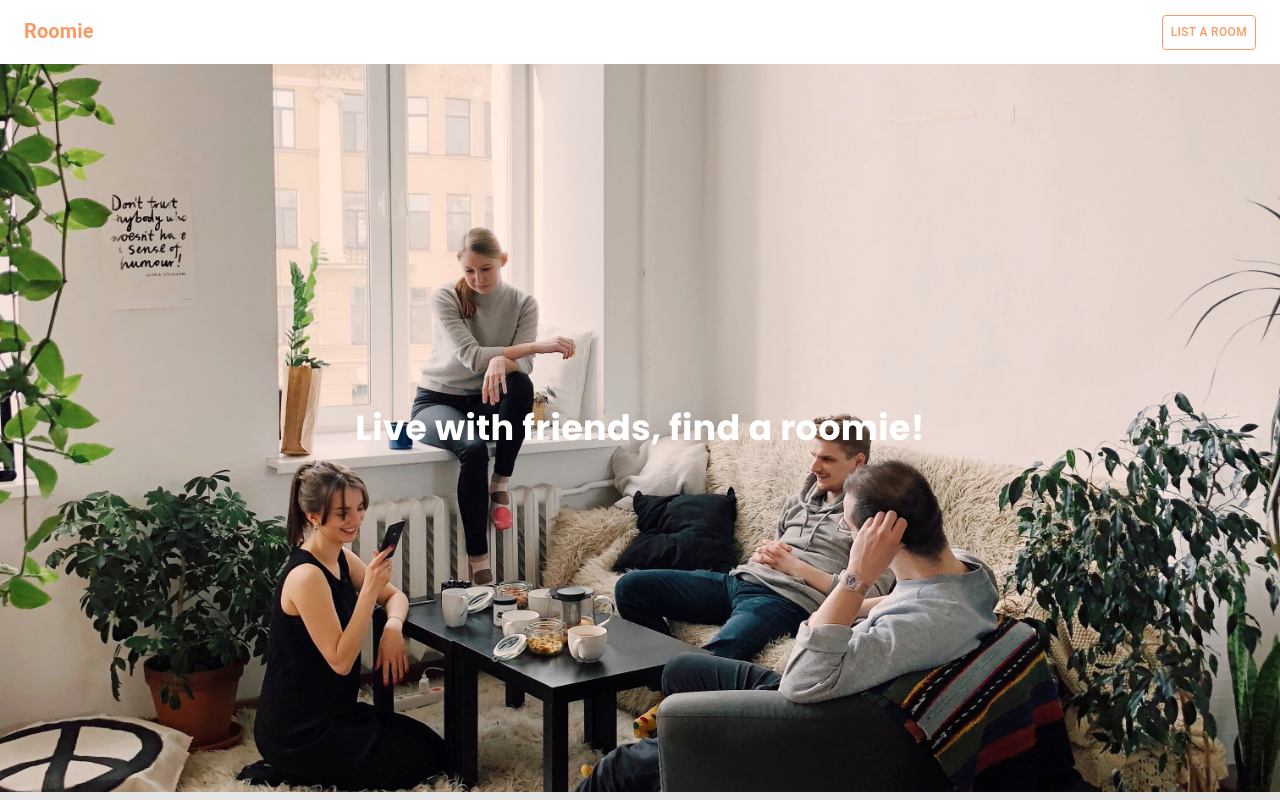
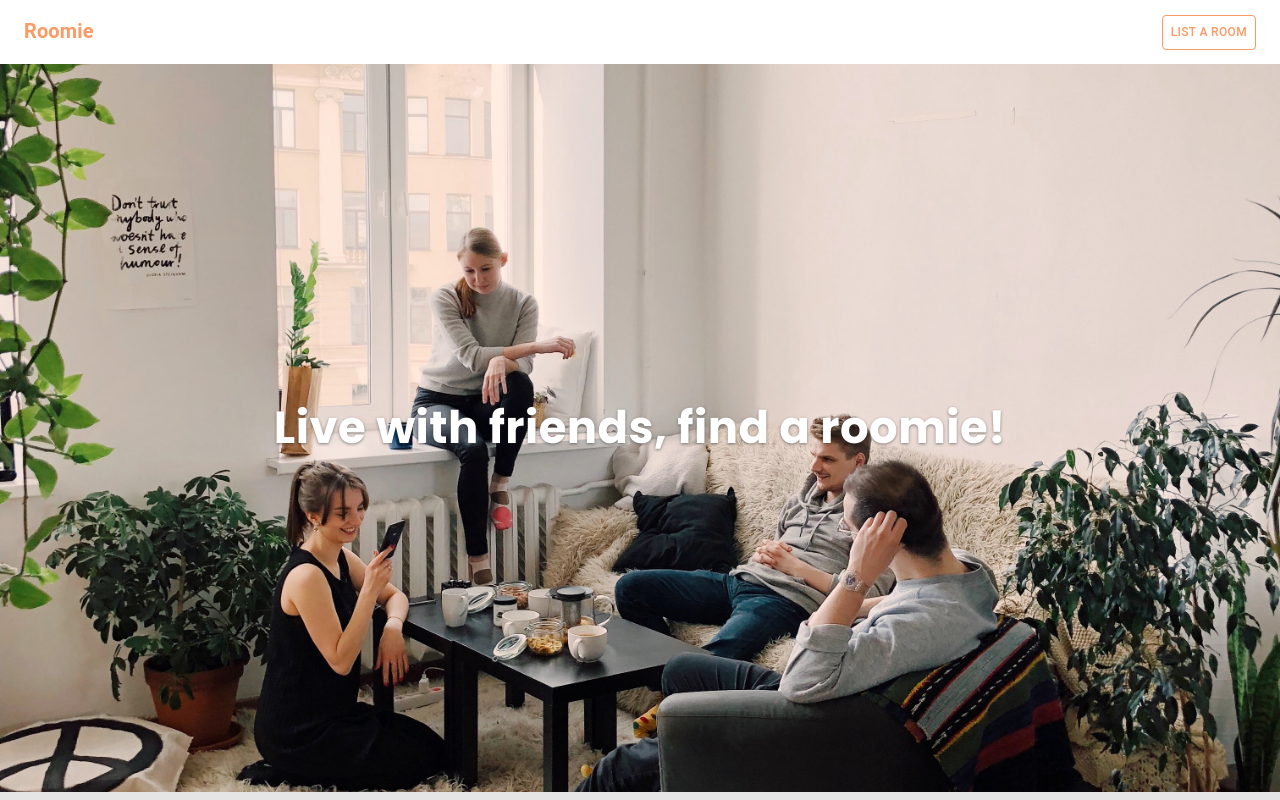
Before and after one commit to luisanegri/roomie, a React (Create React App) app: page / in a window 1280 px wide. Built offline with nearby package versions, Linux system fonts and the light colour scheme; the HTML template or start-up script is replaced by a standard one.

Commit message:
move files to folders

```diff
--- a/src/App.js
+++ b/src/App.js
@@ -2,9 +2,9 @@ import React from 'react';
 import './App.css';
 import { Route, Switch } from 'react-router-dom';
 import Navbar from './Components/Navbar';
-import ListingContainer from './Components/ListingContainer';
-import RoomContainer from './Components/RoomContainer';
-import ListingFormContainer from './Components/ListingFormContainer';
+import ListingContainer from './Components/Rooms/ListingContainer';
+import RoomContainer from './Components/Rooms/RoomContainer';
+import ListingFormContainer from './Components/Rooms/ListingFormContainer';
 import Home from './Components/Home';
 
 function App() {
--- a/src/Components/Home.js
+++ b/src/Components/Home.js
@@ -8,9 +8,10 @@ const styles = {
   titleHome: {
     textAlign: 'center',
     color: 'white',
-    fontSize: '35px',
+    fontSize: '45px',
     fontFamily: 'Poppins',
-    fontWeight: 'bold'
+    fontWeight: 'bold',
+    textShadow: '0 1px 3px rgba(34,36,38,.5)'
   }
 };
 
--- a/src/Components/ListingContainer.js
+++ b/src/Components/Rooms/ListingContainer.js
@@ -1,6 +1,6 @@
 import React, { Component } from 'react';
 import { connect } from 'react-redux';
-import { getRooms } from '../actions/room';
+import { getRooms } from '../../actions/room';
 import Listing from './Listing';
 
 export class ListingContainer extends Component {
--- a/src/Components/ListingFormContainer.js
+++ b/src/Components/Rooms/ListingFormContainer.js
@@ -1,7 +1,7 @@
 import React, { Component } from 'react';
 import { connect } from 'react-redux';
 import ListingForm from './ListingForm';
-import { addRoom } from '../actions/room.js';
+import { addRoom } from '../../actions/room.js';
 
 export class ListingFormContainer extends Component {
   state = {
--- a/src/Components/RoomContainer.js
+++ b/src/Components/Rooms/RoomContainer.js
@@ -1,7 +1,7 @@
 import React, { Component } from 'react';
 import { connect } from 'react-redux';
 import Room from './Room';
-import { getRoom } from '../actions/room';
+import { getRoom } from '../../actions/room';
 
 export class RoomContainer extends Component {
   componentDidMount() {
```
Also changed, not shown: src/Components/Rooms/Listing.js (renamed from src/Components/Listing.js), src/Components/Rooms/ListingForm.js (renamed from src/Components/ListingForm.js), src/Components/Rooms/Room.js (renamed from src/Components/Room.js).
